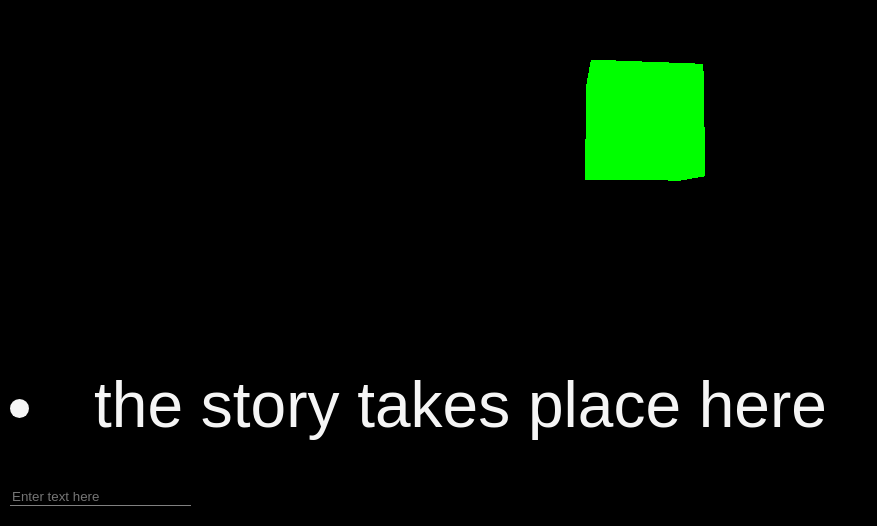
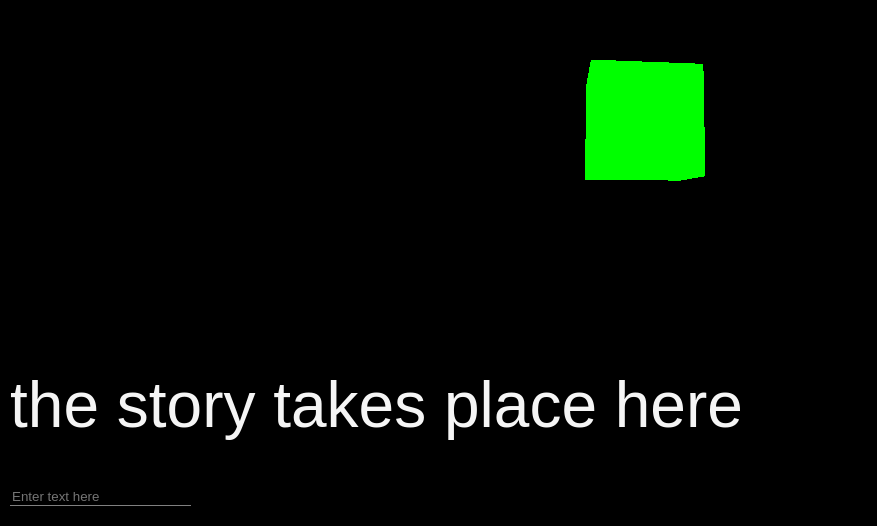
Before and after one commit to ohsnaplol/our-story, a website: page index.html in a window 1280 px wide. Shown: the part 274-800 px from the top of the page, without its empty margins (0-877 px from the left). Drawn offline with nearby package versions, Linux system fonts and the light colour scheme.

Commit message:
Make lines an ol

```diff
--- a/index.html
+++ b/index.html
@@ -12,11 +12,11 @@
 	<body>
 		<div id="container">
 			<main id="hud" x-data="reactiveLines">
-				<div id="scrolling-text-wrapper">
+				<ol id="scrolling-text-wrapper">
 					<template id="scrolling-text" x-for="line in lines">
 						<li x-text="line"></li>
 					</template>
-				</div>
+				</ol>
 				<form @submit.prevent="submitInput">
 					<input autocomplete="off" type="text" id="text-input" x-model="playerInput" placeholder="Enter text here">
 					<button type="submit" id="submit" x-show="buttonShow" x-bind:disabled="buttonEnabled" x-transition>Submit</button>
--- a/style.css
+++ b/style.css
@@ -18,6 +18,9 @@ body {
   overflow: hidden;
   width: 100%;
 }
+#hud ol {
+  list-style: none;
+}
 #hud input {
   color: whitesmoke;
   border: 0;
@@ -29,6 +32,8 @@ body {
   max-height: 90vh;
   overflow-x: hidden;
   overflow-y: scroll;
+  margin: 0;
+  padding: 0;
   -ms-overflow-style: none;  /* IE and Edge */
   scrollbar-width: none;  /* Firefox */
 }
```
